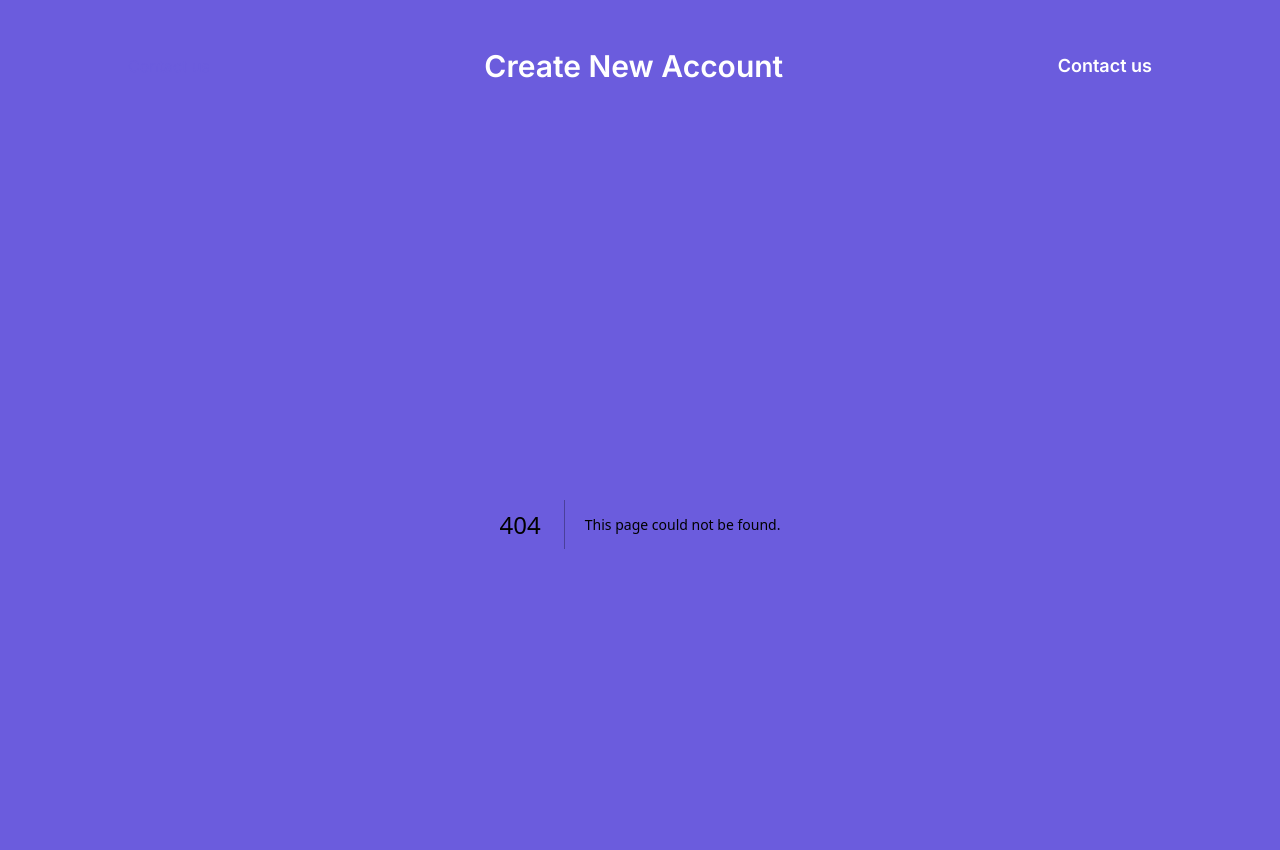
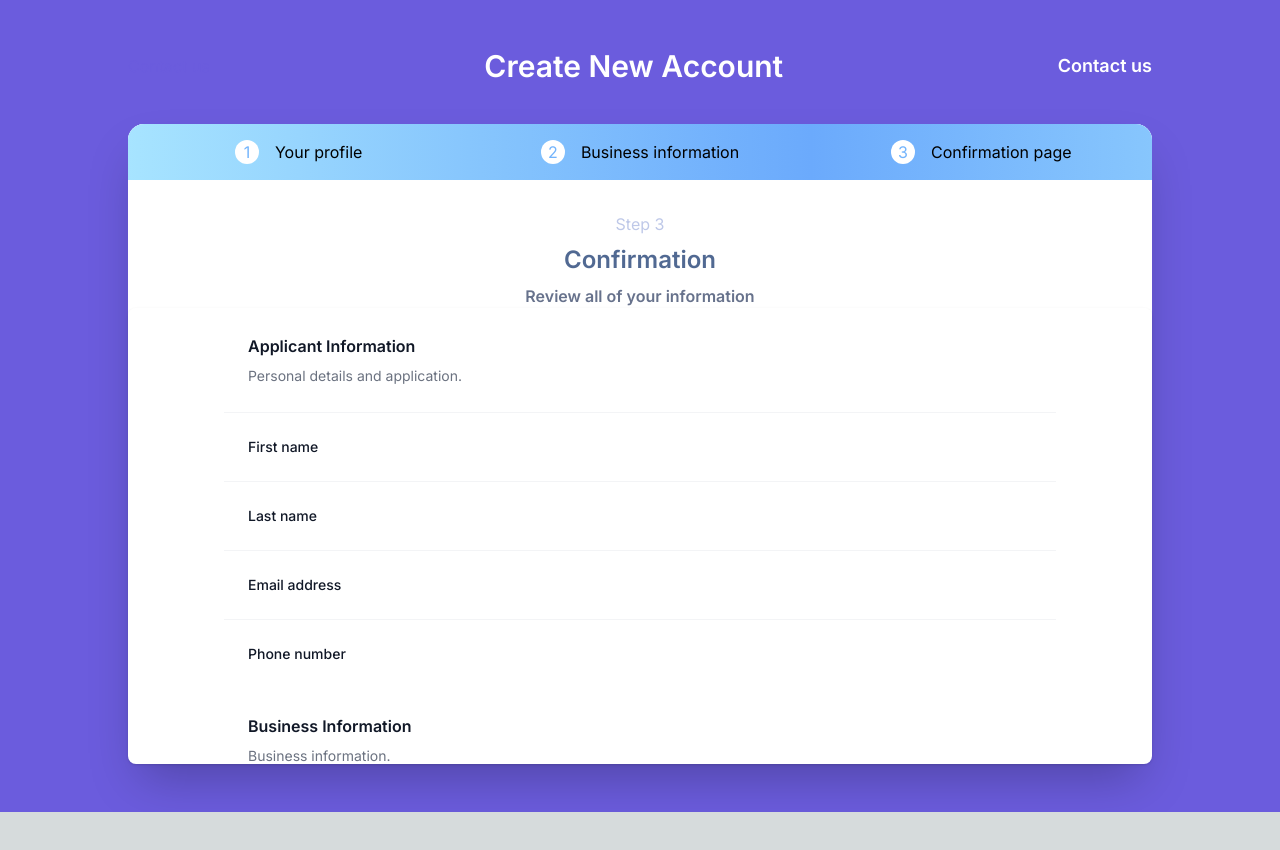
Before and after one commit to eldrige/Arrah-solutions-multi-step-form, a Next.js app: page /summary in a window 1280 px wide. Before the commit this address had no page. Shown: the top 850 px of the page. After the commit the page ends 812 px from the top, so only its background shows below. Built offline with nearby package versions, Linux system fonts and the light colour scheme.

Commit message:
feat: display info on summary screen

```diff
--- a/src/app/business-info/page.tsx
+++ b/src/app/business-info/page.tsx
@@ -43,7 +43,7 @@ export default function Page() {
         }
     });
     const onSubmit = (data: FormData) => {
-        const {brandName, brandType, zipCode, city, taxIdNumber} = data
+        const {brandName, brandType, zipCode, city, taxIdNumber, streetAddress} = data
         dispatch({
             type: 'update_brand_name',
             payload: brandName
@@ -64,7 +64,11 @@ export default function Page() {
             type: 'update_tax_id_number',
             payload: taxIdNumber
         })
-        router.push('/onboarding/connect')
+        dispatch({
+            type: 'update_street_address',
+            payload: streetAddress
+        })
+        router.push('/summary')
     }
 
     return (
@@ -78,12 +82,12 @@ export default function Page() {
                         </div>
                         <p>Business information</p>
                     </Link>
-                    <div className="w-full flex items-center justify-center gap-4 bg-[#EEEFFD] p-4 cursor-pointer">
+                    <Link href={isValid ? 'summary' : '/business-info'} className="w-full flex items-center justify-center gap-4 bg-[#EEEFFD] p-4 cursor-pointer rounded-tr-2xl">
                         <div className="w-6 h-6 bg-[#BEC8E8] flex items-center justify-center text-[#EEEFFD] rounded-full">
                             3
                         </div>
                         <p className='text-[#BEC8E8]'>Confirmation page</p>
-                    </div>
+                    </Link>
                 </div>
                 <div className='gap-2 mt-8 flex flex-col items-center'>
                     <h3 className='text-center text-[#BEC8E8]'>Step 2</h3>
@@ -168,13 +172,14 @@ export default function Page() {
                             <ChevronRight className="h-4 w-4 text-white" aria-hidden="true" />
                         </div>
                     </div>
+                    <button ref={submitBtnRef} type="submit" className='invisible' />
                 </form>
             </main>
             <div className="flex w-full mt-8 items-center justify-between">
                 <button className='text-[#73B4FC]'>Back to login</button>
                 <div className="flex items-center gap-8">
                     <button
-                        className='flex items-center justify-center gap-2 border border-[#73B4FC] text-[#73B4FC] bg-white rounded py-2 px-4 min-w-[10rem]'
+                        className='flex items-center justify-center gap-2 border-2 border-[#73B4FC] text-[#73B4FC] bg-white rounded py-2 px-4 min-w-[10rem]'
                     >
                         <ChevronLeft className="h-4 w-4 text-[#73B4FC]" aria-hidden="true" />
                         Previous step
--- a/src/app/contexts/register-context.tsx
+++ b/src/app/contexts/register-context.tsx
@@ -108,6 +108,12 @@ function registerReducer(state: typeof initialValues, action: ACTIONTYPE) {
                 taxIdNumber: action.payload,
             };
         }
+        case 'update_city': {
+            return {
+                ...state,
+                city: action.payload,
+            };
+        }
         case 'clear': {
             return {
                 ...initialValues
@@ -116,7 +122,7 @@ function registerReducer(state: typeof initialValues, action: ACTIONTYPE) {
 
 
     }
-    throw Error('Unknown action ' + action.payload);
+    // throw Error('Unknown action ' + action.payload);
 }
 
 const RegisterContext = createContext<RegisterContextType | null>(null)
--- a/src/app/page.tsx
+++ b/src/app/page.tsx
@@ -75,12 +75,12 @@ export default function Page() {
             </div>
             <p className='text-[#BEC8E8]'>Business Information</p>
           </Link>
-          <div className="w-full flex items-center justify-center gap-4 rounded-tr-2xl bg-[#EEEFFD] p-4 cursor-pointer">
+          <Link href={isValid ? `/summary` : ''} className="w-full flex items-center justify-center gap-4 rounded-tr-2xl bg-[#EEEFFD] p-4 cursor-pointer">
             <div className="w-6 h-6 bg-[#BEC8E8] flex items-center justify-center text-[#EEEFFD] rounded-full">
               3
             </div>
             <p className='text-[#BEC8E8]'>Confirmation page</p>
-          </div>
+          </Link>
         </div>
         <div className='gap-2 mt-8 flex flex-col items-center'>
           <h3 className='text-center text-[#BEC8E8]'>Step 1</h3>
--- /dev/null
+++ b/src/app/summary/page.tsx
@@ -0,0 +1,142 @@
+'use client'
+import {Upload} from 'lucide-react'
+import {useRegisterContexxt} from '../contexts/register-context'
+import Link from 'next/link';
+
+
+const NavPill = () => (
+    <Link href='/' className="w-full flex items-center justify-center gap-4 bg-gradient-to-r from-[#A7E4FF] to-[#87C6FD] rounded-tl-2xl p-4 cursor-pointer">
+        <div className="w-6 h-6 bg-white flex items-center justify-center text-[#73B4FC] rounded-full">
+            1
+        </div>
+        <p>Your profile</p>
+    </Link>
+)
+
+
+export default function Page() {
+    const {dispatch, brandName, brandType, streetAddress, city, zipCode, taxIdNumber, email, firstName, lastName, password, phoneNumber} = useRegisterContexxt()
+
+    return (
+        <main className="flex max-h-[80vh] flex-col items-center bg-white  rounded-2xl shadow-2xl">
+            <div className='flex w-full items-center rounded-t-2xl bg-[#EEEFFD]'>
+                <NavPill />
+                <Link href='/business-info' className="w-full flex items-center justify-center gap-4 bg-gradient-to-r from-[#87C6FD] to-[#6BAAFC] p-4  cursor-pointer">
+                    <div className="w-6 h-6 bg-white flex items-center justify-center text-[#73B4FC] rounded-full">
+                        2
+                    </div>
+                    <p>Business information</p>
+                </Link>
+                <Link href={'/summary'} className="w-full flex items-center justify-center gap-4 bg-gradient-to-r from-[#6BAAFC] to-[#87C6FD]  p-4 cursor-pointer rounded-tr-2xl">
+                    <div className="w-6 h-6 flex items-center bg-white justify-center text-[#73B4FC] rounded-full">
+                        3
+                    </div>
+                    <p >Confirmation page</p>
+                </Link>
+            </div>
+            <div className='gap-2 mt-8 flex flex-col items-center'>
+                <h3 className='text-center text-[#BEC8E8]'>Step 3</h3>
+                <h1 className='text-center text-[#516992] text-2xl font-semibold'>Confirmation</h1>
+                <p className='text-center text-[#67728C] font-semibold'>Review all of your information</p>
+            </div>
+            <div className="overflow-y-auto px-24 2xl:px-60 bg-white w-full shadow sm:rounded-lg">
+                <div className="px-4 py-6 sm:px-6">
+                    <h3 className="text-base font-semibold leading-7 text-gray-900">Applicant Information</h3>
+                    <p className="mt-1 max-w-2xl text-sm leading-6 text-gray-500">Personal details and application.</p>
+                </div>
+                <div className="border-t border-gray-100">
+                    <dl className="divide-y divide-gray-100">
+                        <div className="px-4 py-6 sm:grid sm:grid-cols-3 sm:gap-4 sm:px-6">
+                            <dt className="text-sm font-medium text-gray-900">First name</dt>
+                            <dd className="mt-1 text-sm leading-6 text-gray-700 sm:col-span-2 sm:mt-0">{firstName}</dd>
+                        </div>
+                        <div className="px-4 py-6 sm:grid sm:grid-cols-3 sm:gap-4 sm:px-6">
+                            <dt className="text-sm font-medium text-gray-900">Last name</dt>
+                            <dd className="mt-1 text-sm leading-6 text-gray-700 sm:col-span-2 sm:mt-0">{lastName}</dd>
+                        </div>
+                        <div className="px-4 py-6 sm:grid sm:grid-cols-3 sm:gap-4 sm:px-6">
+                            <dt className="text-sm font-medium text-gray-900">Email address</dt>
+                            <dd className="mt-1 text-sm leading-6 text-gray-700 sm:col-span-2 sm:mt-0">{email}</dd>
+                        </div>
+                        <div className="px-4 py-6 sm:grid sm:grid-cols-3 sm:gap-4 sm:px-6">
+                            <dt className="text-sm font-medium text-gray-900">Phone number</dt>
+                            <dd className="mt-1 text-sm leading-6 text-gray-700 sm:col-span-2 sm:mt-0">{phoneNumber}</dd>
+                        </div>
+
+                    </dl>
+                </div>
+                <div className="px-4 py-6 sm:px-6">
+                    <h3 className="text-base font-semibold leading-7 text-gray-900">Business Information</h3>
+                    <p className="mt-1 max-w-2xl text-sm leading-6 text-gray-500">Business information.</p>
+                </div>
+                <div className="border-t border-gray-100">
+                    <dl className="divide-y divide-gray-100">
+                        <div className="px-4 py-6 sm:grid sm:grid-cols-3 sm:gap-4 sm:px-6">
+                            <dt className="text-sm font-medium text-gray-900">Brand name</dt>
+                            <dd className="mt-1 text-sm leading-6 text-gray-700 sm:col-span-2 sm:mt-0">{brandName}</dd>
+                        </div>
+                        <div className="px-4 py-6 sm:grid sm:grid-cols-3 sm:gap-4 sm:px-6">
+                            <dt className="text-sm font-medium text-gray-900">Brand type</dt>
+                            <dd className="mt-1 text-sm leading-6 text-gray-700 sm:col-span-2 sm:mt-0">{brandType}</dd>
+                        </div>
+                        <div className="px-4 py-6 sm:grid sm:grid-cols-3 sm:gap-4 sm:px-6">
+                            <dt className="text-sm font-medium text-gray-900">Street address</dt>
+                            <dd className="mt-1 text-sm leading-6 text-gray-700 sm:col-span-2 sm:mt-0">{streetAddress}</dd>
+                        </div>
+                        <div className="px-4 py-6 sm:grid sm:grid-cols-3 sm:gap-4 sm:px-6">
+                            <dt className="text-sm font-medium text-gray-900">City</dt>
+                            <dd className="mt-1 text-sm leading-6 text-gray-700 sm:col-span-2 sm:mt-0">{city}</dd>
+                        </div>
+                        <div className="px-4 py-6 sm:grid sm:grid-cols-3 sm:gap-4 sm:px-6">
+                            <dt className="text-sm font-medium text-gray-900">Tax id number</dt>
+                            <dd className="mt-1 text-sm leading-6 text-gray-700 sm:col-span-2 sm:mt-0">
+                                {taxIdNumber}
+                            </dd>
+                        </div>
+                        <div className="px-4 py-6 sm:grid sm:grid-cols-3 sm:gap-4 sm:px-6">
+                            <dt className="text-sm font-medium text-gray-900">Zip code</dt>
+                            <dd className="mt-1 text-sm leading-6 text-gray-700 sm:col-span-2 sm:mt-0">
+                                {zipCode}
+                            </dd>
+                        </div>
+                        <div className="px-4 py-6 sm:grid sm:grid-cols-3 sm:gap-4 sm:px-6">
+                            <dt className="text-sm font-medium leading-6 text-gray-900">Attachments</dt>
+                            <dd className="mt-2 text-sm text-gray-900 sm:col-span-2 sm:mt-0">
+                                <ul role="list" className="divide-y divide-gray-100 rounded-md border border-gray-200">
+                                    <li className="flex items-center justify-between py-4 pl-4 pr-5 text-sm leading-6">
+                                        <div className="flex w-0 flex-1 items-center">
+                                            <Upload className="h-5 w-5 flex-shrink-0 text-gray-400" aria-hidden="true" />
+                                            <div className="ml-4 flex min-w-0 flex-1 gap-2">
+                                                <span className="truncate font-medium">resume_back_end_developer.pdf</span>
+                                                <span className="flex-shrink-0 text-gray-400">2.4mb</span>
+                                            </div>
+                                        </div>
+                                        <div className="ml-4 flex-shrink-0">
+                                            <a href="#" className="font-medium text-indigo-600 hover:text-indigo-500">
+                                                Download
+                                            </a>
+                                        </div>
+                                    </li>
+                                    <li className="flex items-center justify-between py-4 pl-4 pr-5 text-sm leading-6">
+                                        <div className="flex w-0 flex-1 items-center">
+                                            <Upload className="h-5 w-5 flex-shrink-0 text-gray-400" aria-hidden="true" />
+                                            <div className="ml-4 flex min-w-0 flex-1 gap-2">
+                                                <span className="truncate font-medium">coverletter_back_end_developer.pdf</span>
+                                                <span className="flex-shrink-0 text-gray-400">4.5mb</span>
+                                            </div>
+                                        </div>
+                                        <div className="ml-4 flex-shrink-0">
+                                            <a href="#" className="font-medium text-indigo-600 hover:text-indigo-500">
+                                                Download
+                                            </a>
+                                        </div>
+                                    </li>
+                                </ul>
+                            </dd>
+                        </div>
+                    </dl>
+                </div>
+            </div>
+        </main>
+    )
+}
```
Also changed, not shown: src/app/business-info/connect.tsx (deleted).
